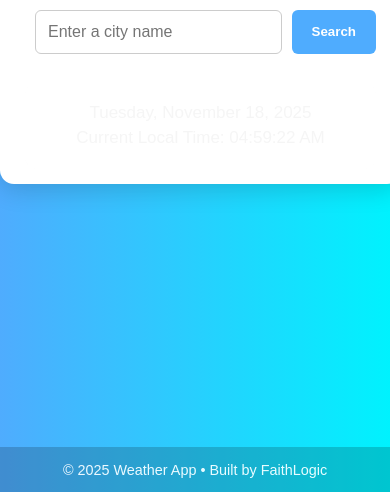
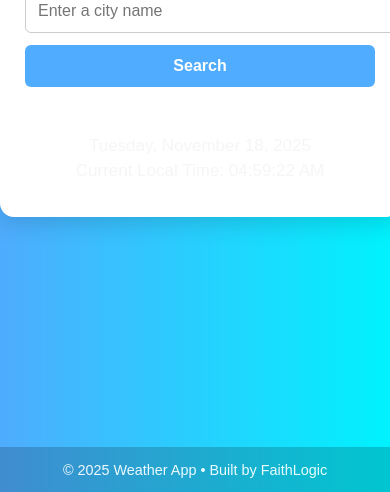
Before and after one commit to obithelight/weather-app, a plain HTML site: page index.html in a window 390 px wide. Shown: the part 352-844 px from the top of the page. Drawn offline with Linux system fonts and the light colour scheme.

Commit message:
Add files via upload

```diff
--- a/assets/css/style.css
+++ b/assets/css/style.css
@@ -166,3 +166,24 @@ footer p {
   margin: 0;
   padding: 0.9rem;
 }
+
+/* ------------------------
+   RESPONSIVE — Search Box
+------------------------- */
+@media (max-width: 480px) {
+  .search-box {
+    flex-direction: column;
+    gap: 12px;
+  }
+
+  .search-box input,
+  .search-box button {
+    width: 100%;
+    font-size: 16px;
+  }
+
+  .container {
+    width: 90%;
+    max-width: 350px;
+  }
+}
```
